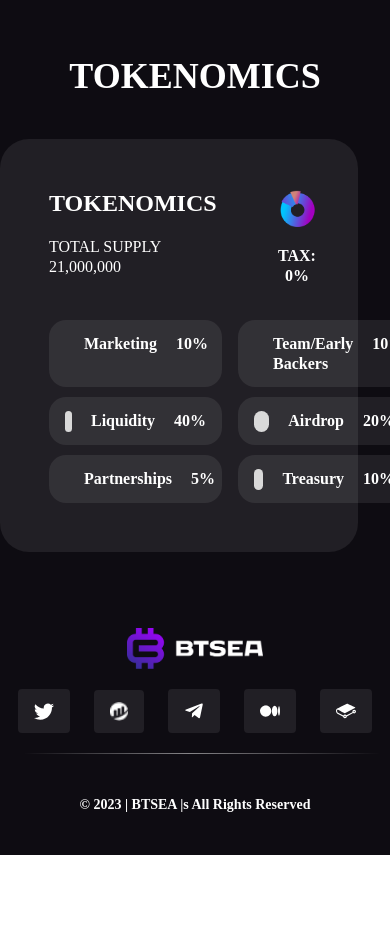
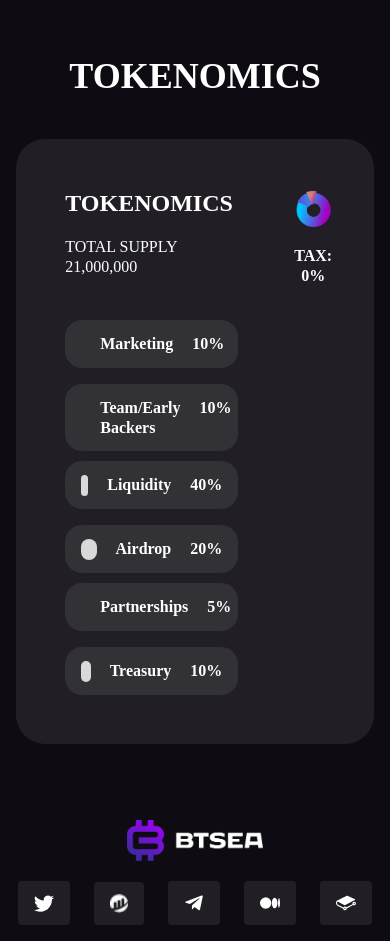
Before and after one commit to Darco786/bitseA-FRONT-END, a React (Create React App) app: page / in a window 390 px wide. Shown: the part 4360-5301 px from the top of the page. Before the commit the page ends 5215 px from the top, so only its background shows below. Built offline with nearby package versions, Linux system fonts and the light colour scheme.

Commit message:
Update Tokenomics.js

```diff
--- a/src/components/Tokenomics.js
+++ b/src/components/Tokenomics.js
@@ -9,13 +9,13 @@
                 <h1 className="text-white font-primary font-[700] text-4xl leading-[46px] text-center">TOKENOMICS </h1>
             </div>
             <div class="flex justify-center content-center my-10 flex-col-reverse sm:flex-row">
-                <div className="w-11/12 bg-gray-primary h-auto p-[49px] rounded-[29px]">
+                <div className="w-11/12 bg-gray-primary h-auto p-[49px] rounded-[29px] m-auto">
                     <div class="flex space-x-14">
                         <div className="w-8/12">
                             <h1 className="text-white font-primary font-[700] text-2xl leading-[31px]">TOKENOMICS</h1>
                             <p className="text-white font-primary font-[500] text-base leading-[20px] mt-[18px]">TOTAL SUPPLY 21,000,000</p>
                             <div className="mt-[43px] flex flex-col space-y-2.5">
-                                <div className="flex justify-between gap-4">
+                                <div className="flex justify-between gap-4 flex-col sm:flex-row">
                                 <div className="rounded-[17px] bg-gray-primary px-[16px] pt-[14px] pb-[13px] flex justify-between space-x-[19px] w-[100%]">
                                     <div className="w-[21px] h-[21px] bg-gray rounded-[8px] flex"></div>
                                     <div className="text-white font-primary font-[600] text-base leading-[20px] flex-1 mr-16">Marketing</div>
@@ -27,7 +27,7 @@
                                     <div className="text-white font-primary font-[600] text-base leading-[20px]">10%</div>
                                 </div>
                                 </div>
-                                <div className="flex justify-between gap-4">
+                                <div className="flex justify-between gap-4 flex-col sm:flex-row">
                                 <div className="rounded-[17px] bg-gray-primary px-[16px] pt-[14px] pb-[13px] flex justify-between space-x-[19px]  w-[100%]">
                                     <div className="w-[21px] h-[21px] bg-gray rounded-[8px] flex"></div>
                                     <div className="text-white font-primary font-[600] text-base leading-[20px] flex-1 mr-16">Liquidity</div>
@@ -39,7 +39,7 @@
                                     <div className="text-white font-primary font-[600] text-base leading-[20px]">20%</div>
                                 </div>
                                 </div>
-                                <div className="flex justify-between gap-4">
+                                <div className="flex justify-between gap-4 flex-col sm:flex-row">
                                 <div className="rounded-[17px] bg-gray-primary px-[16px] pt-[14px] pb-[13px] flex justify-between space-x-[19px] w-[100%]">
                                     <div className="w-[21px] h-[21px] bg-gray rounded-[8px] flex"></div>
                                     <div className="text-white font-primary font-[600] text-base leading-[20px] flex-1 mr-16">Partnerships</div>
```
